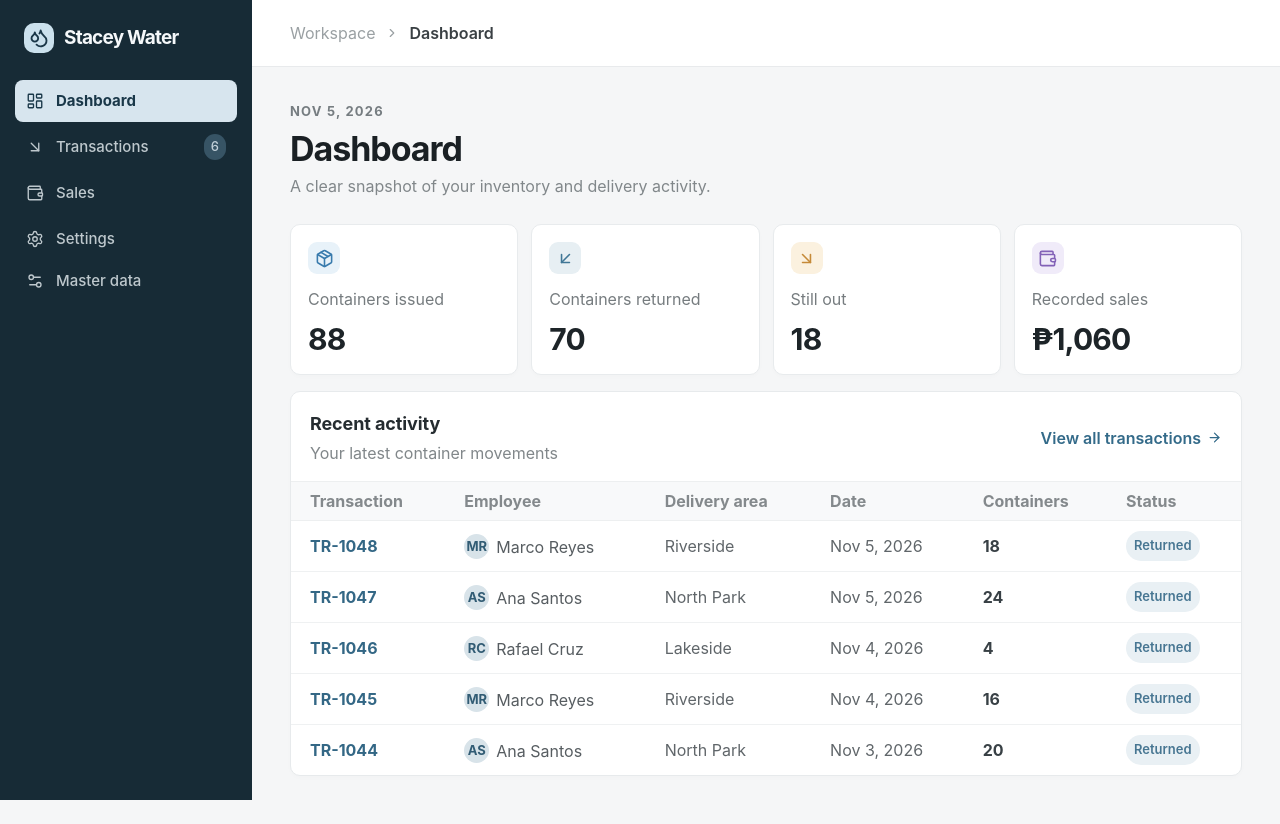
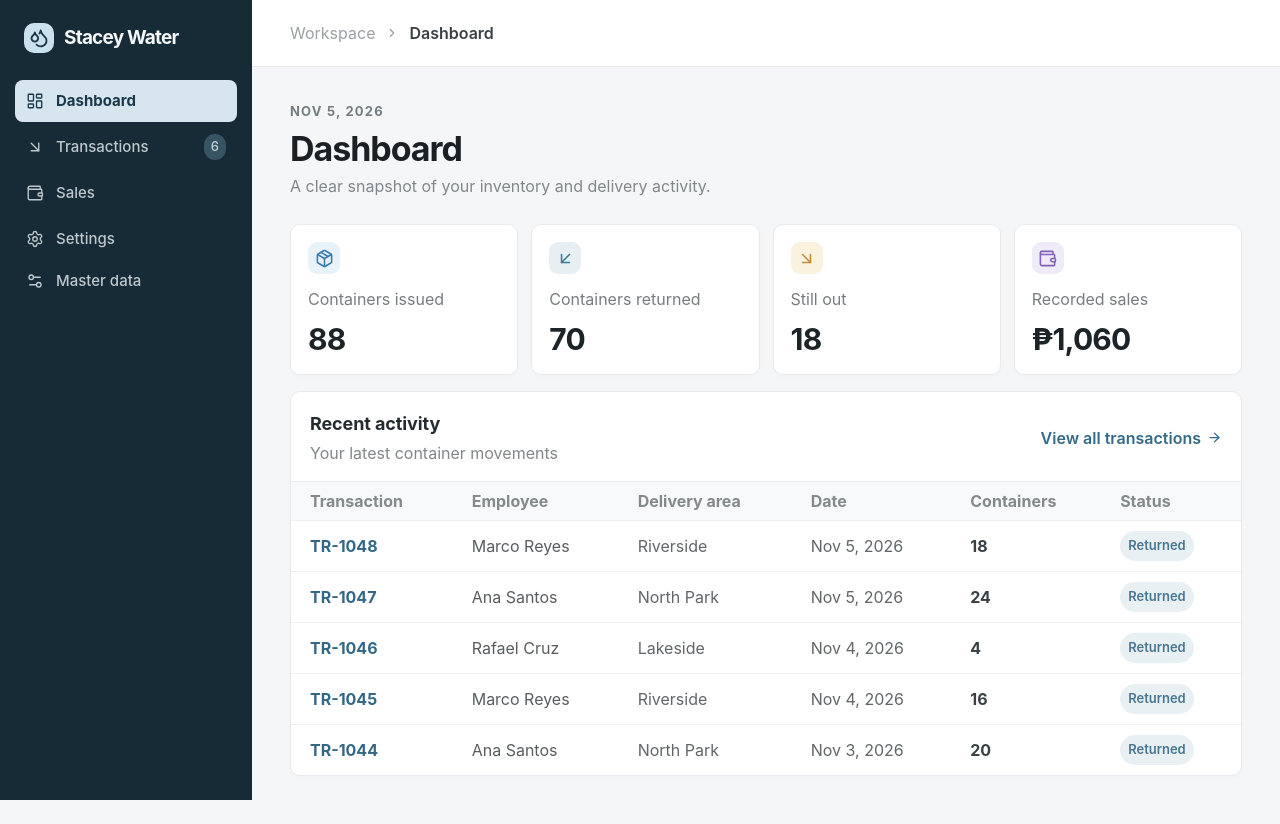
Before and after one commit to Shiinoji/Stacey-Water-Inventroy-Management, a React (Vite) app: page / in a window 1280 px wide. Built offline with nearby package versions, Linux system fonts and the light colour scheme.

Commit message:
Add Tailwind CSS styles for the application layout and components

```diff
--- a/src/App.jsx
+++ b/src/App.jsx
@@ -156,11 +156,6 @@ function MetricCard({ label, value, icon: Icon, tone = "blue" }) {
       <div className="metric-value">{value}</div>
     </article>
   );
-}
-
-function Avatar({ name, size = "" }) {
-  const initials = name.split(" ").map((part) => part[0]).slice(0, 2).join("");
-  return <span className={`avatar ${size}`}>{initials}</span>;
 }
 
 function StatusPill({ children, kind = "green" }) {
@@ -488,13 +483,13 @@ function TransactionTable({ transactions, compact = false, dateFormat }) {
             const isReturned = item.returned > 0;
             if (compact) return <tr key={item.id}>
               <td><span className="table-id">{item.id}</span></td>
-              <td><span className="person-cell"><Avatar name={item.employee} size="avatar-small" /><span>{item.employee}</span></span></td>
+              <td><span className="person-cell">{item.employee}</span></td>
               <td>{item.area}</td><td>{formatDate(item.date, dateFormat)}</td><td><strong>{item.issued}</strong></td>
               <td><StatusPill kind={isReturned ? "green" : "amber"}>{isReturned ? "Returned" : "In transit"}</StatusPill></td>
             </tr>;
             return <tr key={item.id}>
               <td><span className="table-id">{item.id}</span></td><td>{formatDate(item.date, dateFormat)}</td>
-              <td><span className="person-cell"><Avatar name={item.employee} size="avatar-small" /><span>{item.employee}</span></span></td>
+              <td><span className="person-cell">{item.employee}</span></td>
               <td>{item.container}</td><td>{item.area}</td><td><strong>{item.issued}</strong></td>
               <td>{item.returned}</td><td>{item.damaged ? <span className="number-alert">{item.damaged}</span> : <span className="muted">—</span>}</td><td>{item.lost ? <span className="number-alert">{item.lost}</span> : <span className="muted">—</span>}</td>
             </tr>;
@@ -533,7 +528,7 @@ function SalesPage({ transactions, currency, dateFormat, openNewTransaction }) {
       <section className="panel table-panel">
         <div className="panel-heading table-heading"><div><h2>Recent sales</h2><p>Every sale is linked to its original transaction</p></div></div>
         <div className="table-scroll"><table className="data-table sales-table"><thead><tr><th>Sale ID</th><th>Date</th><th>Transaction</th><th>Containers out</th><th>Unit price</th><th>Total amount</th><th>Recorded by</th></tr></thead>
-          <tbody>{periodSales.length ? periodSales.map((sale) => <tr key={sale.id}><td><span className="table-id">{sale.id}</span></td><td>{formatDate(sale.date, dateFormat)}</td><td><span className="table-id secondary-id">{sale.transaction}</span></td><td><strong>{sale.containers}</strong> <span className="muted">containers</span></td><td>{formatMoney(sale.price, currency)}</td><td className="money-cell">{formatMoney(sale.containers * sale.price, currency)}</td><td><span className="person-cell"><Avatar name={sale.employee} size="avatar-small" /><span>{sale.employee}</span></span></td></tr>) : <tr><td colSpan="7" className="sales-empty">No sales recorded in this period.</td></tr>}</tbody>
+          <tbody>{periodSales.length ? periodSales.map((sale) => <tr key={sale.id}><td><span className="table-id">{sale.id}</span></td><td>{formatDate(sale.date, dateFormat)}</td><td><span className="table-id secondary-id">{sale.transaction}</span></td><td><strong>{sale.containers}</strong></td><td>{formatMoney(sale.price, currency)}</td><td className="money-cell">{formatMoney(sale.containers * sale.price, currency)}</td><td><span className="person-cell">{sale.employee}</span></td></tr>) : <tr><td colSpan="7" className="sales-empty">No sales recorded in this period.</td></tr>}</tbody>
         </table></div>
         <div className="sales-note">Sales are based on containers issued minus returns, multiplied by the unit price.</div>
       </section>
@@ -584,7 +579,7 @@ function EmployeesMaster({ employees, setEmployees, setAreas, notify }) {
     <div className="master-intro"><span className="master-intro-icon people-intro"><Users size={19} /></span><div><h2>Employees</h2><p>People who make every delivery possible.</p></div></div>
     <div className="master-columns">
       <form className="panel form-panel" onSubmit={submit}><div className="form-panel-title"><h3>Add an employee</h3></div><label>First name<input value={form.first} onChange={(event) => setForm({ ...form, first: event.target.value })} placeholder="e.g. Jamie" required /></label><label>Last name<input value={form.last} onChange={(event) => setForm({ ...form, last: event.target.value })} placeholder="e.g. Rivera" required /></label><label>Contact number <span className="optional">(optional)</span><input value={form.phone} onChange={(event) => setForm({ ...form, phone: event.target.value })} placeholder="+63 9XX XXX XXXX" /></label><Button type="submit"><Plus size={16} /> Add employee</Button></form>
-      <div className="panel master-list-panel"><div className="list-panel-heading"><div><h3>Your team</h3><p>Manage your delivery staff</p></div><span className="list-count">{employees.length}</span></div><div className="master-list">{employees.length ? employees.map((person) => <div className="master-list-row" key={person.id}><Avatar name={`${person.first} ${person.last}`} /><span className="master-person-name"><strong>{person.first} {person.last}</strong><small>{person.phone || "No contact number"}</small></span><button type="button" className="icon-button delete-button" aria-label={`Delete ${person.first} ${person.last}`} title="Delete employee" onClick={() => removeEmployee(person)}><Trash2 size={16} /></button></div>) : <p className="master-list-empty">No employees added yet.</p>}</div></div>
+      <div className="panel master-list-panel"><div className="list-panel-heading"><div><h3>Your team</h3><p>Manage your delivery staff</p></div><span className="list-count">{employees.length}</span></div><div className="master-list">{employees.length ? employees.map((person) => <div className="master-list-row" key={person.id}><span className="master-person-name"><strong>{person.first} {person.last}</strong><small>{person.phone || "No contact number"}</small></span><button type="button" className="icon-button delete-button" aria-label={`Delete ${person.first} ${person.last}`} title="Delete employee" onClick={() => removeEmployee(person)}><Trash2 size={16} /></button></div>) : <p className="master-list-empty">No employees added yet.</p>}</div></div>
     </div>
   </section>;
 }
@@ -631,7 +626,7 @@ function AreasMaster({ areas, setAreas, employees, notify }) {
     <div className="master-intro"><span className="master-intro-icon area-intro"><MapPin size={19} /></span><div><h2>Delivery areas</h2><p>Organize your routes by neighborhood and barangay.</p></div></div>
     <div className="master-columns">
       <form className="panel form-panel" onSubmit={submit}><div className="form-panel-title"><h3>Add a delivery area</h3></div><label>Area name<input value={form.name} onChange={(event) => setForm({ ...form, name: event.target.value })} placeholder="e.g. Riverside" required /></label><label>Barangay<input value={form.barangay} onChange={(event) => setForm({ ...form, barangay: event.target.value })} placeholder="e.g. San Isidro" required /></label><label>Assigned employee <span className="optional">(optional)</span><select value={form.employee} onChange={(event) => setForm({ ...form, employee: event.target.value })}><option value="">Not assigned</option>{employees.map((employee) => <option key={employee.id}>{employee.first} {employee.last}</option>)}</select></label><Button type="submit"><Plus size={16} /> Add delivery area</Button></form>
-      <div className="panel master-list-panel"><div className="list-panel-heading"><div><h3>Your delivery areas</h3><p>Areas and assigned team members</p></div><span className="list-count">{areas.length}</span></div><div className="master-list">{areas.length ? areas.map((area) => <div className="master-list-row area-list-row" key={area.id}><span className="area-list-icon"><MapPin size={17} /></span><span className="master-person-name"><strong>{area.name}</strong><small>{area.barangay} barangay</small></span><span className="area-assignee">{area.employee === "Not assigned" ? <span className="unassigned">Not assigned</span> : <><Avatar name={area.employee} size="avatar-small" />{area.employee}</>}</span><button type="button" className="icon-button delete-button" aria-label={`Delete ${area.name} delivery area`} title="Delete delivery area" onClick={() => removeArea(area)}><Trash2 size={16} /></button></div>) : <p className="master-list-empty">No delivery areas added yet.</p>}</div></div>
+      <div className="panel master-list-panel"><div className="list-panel-heading"><div><h3>Your delivery areas</h3><p>Areas and assigned team members</p></div><span className="list-count">{areas.length}</span></div><div className="master-list">{areas.length ? areas.map((area) => <div className="master-list-row area-list-row" key={area.id}><span className="area-list-icon"><MapPin size={17} /></span><span className="master-person-name"><strong>{area.name}</strong><small>{area.barangay} barangay</small></span><span className="area-assignee">{area.employee === "Not assigned" ? <span className="unassigned">Not assigned</span> : area.employee}</span><button type="button" className="icon-button delete-button" aria-label={`Delete ${area.name} delivery area`} title="Delete delivery area" onClick={() => removeArea(area)}><Trash2 size={16} /></button></div>) : <p className="master-list-empty">No delivery areas added yet.</p>}</div></div>
     </div>
   </section>;
 }
--- a/src/index.css
+++ b/src/index.css
@@ -135,23 +135,6 @@ select:focus-visible {
 .nav-active .nav-count {
   background: #c3d6e1;
   color: #345d75;
-}
-.avatar {
-  flex: 0 0 auto;
-  width: 32px;
-  height: 32px;
-  display: inline-grid;
-  place-items: center;
-  border-radius: 50%;
-  color: #325c74;
-  background: #d8e3e9;
-  font-size: 10px;
-  font-weight: 750;
-}
-.avatar-small {
-  width: 25px;
-  height: 25px;
-  font-size: 8px;
 }
 .main-area {
   min-height: 100vh;
@@ -411,7 +394,6 @@ h1 {
 .person-cell {
   display: inline-flex;
   align-items: center;
-  gap: 7px;
   color: #575d61;
 }
 .muted {
@@ -1398,8 +1380,6 @@ h1 {
 .optional,
 .form-error,
 .nav-count,
-.avatar,
-.avatar-small,
 .list-count,
 .master-tab span,
 .master-person-name small,
```
Also changed, not shown: 5 other files (tests, documents, lock files or other folders).
